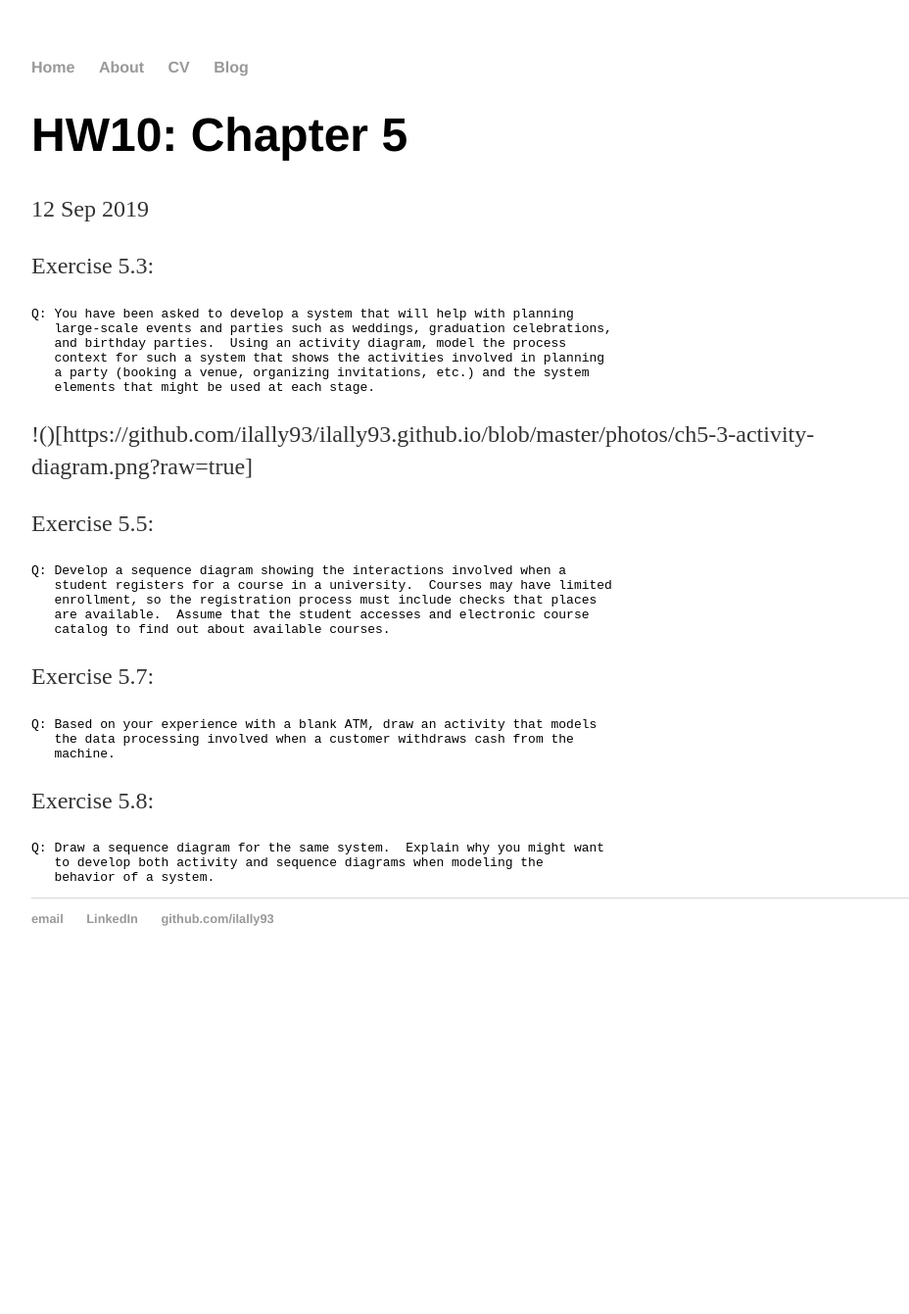
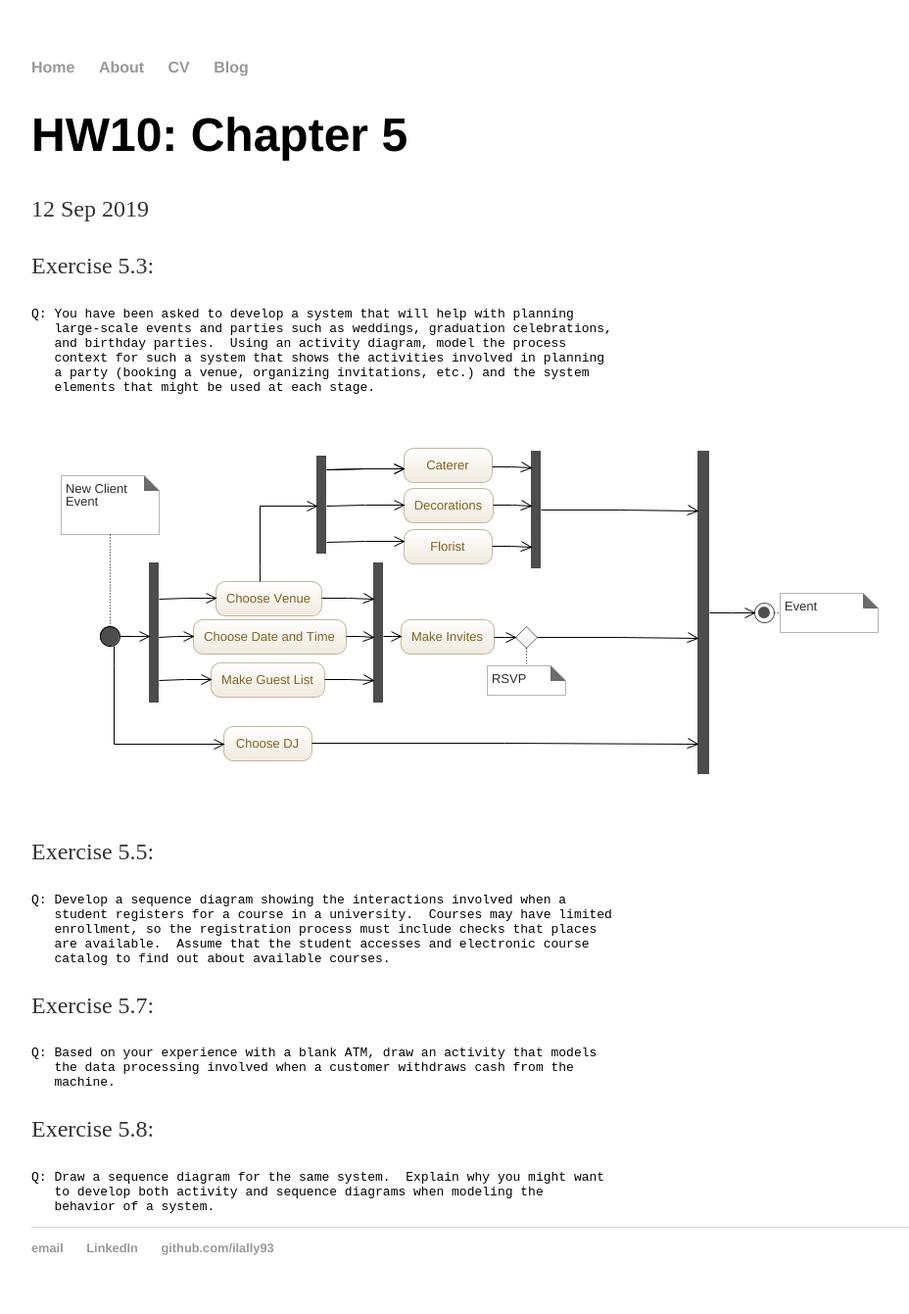
Before and after one commit to ilally93/ilally93.github.io, a Jekyll site: the page built from _posts/2019-09-12-HW10-Chapter5.md, in a window 1280 px wide. Shown: the whole page at 98% size, without its empty margins (160-1088 px from the left). Built offline with Jekyll 4.4.1, drawn with Linux system fonts in a browser that asks for light colours; before the commit the page ends 1005 px from its top, so only the background shows below that.

Commit message:
Adding Photo to blog

```diff
--- a/_posts/2019-09-12-HW10-Chapter5.md
+++ b/_posts/2019-09-12-HW10-Chapter5.md
@@ -13,7 +13,7 @@
        a party (booking a venue, organizing invitations, etc.) and the system
        elements that might be used at each stage.
 
-!()[https://github.com/ilally93/ilally93.github.io/blob/master/photos/ch5-3-activity-diagram.png?raw=true]
+![diagram](https://github.com/ilally93/ilally93.github.io/blob/master/photos/ch5-3-activity-diagram.png?raw=true)
 
   Exercise 5.5:
 
```
